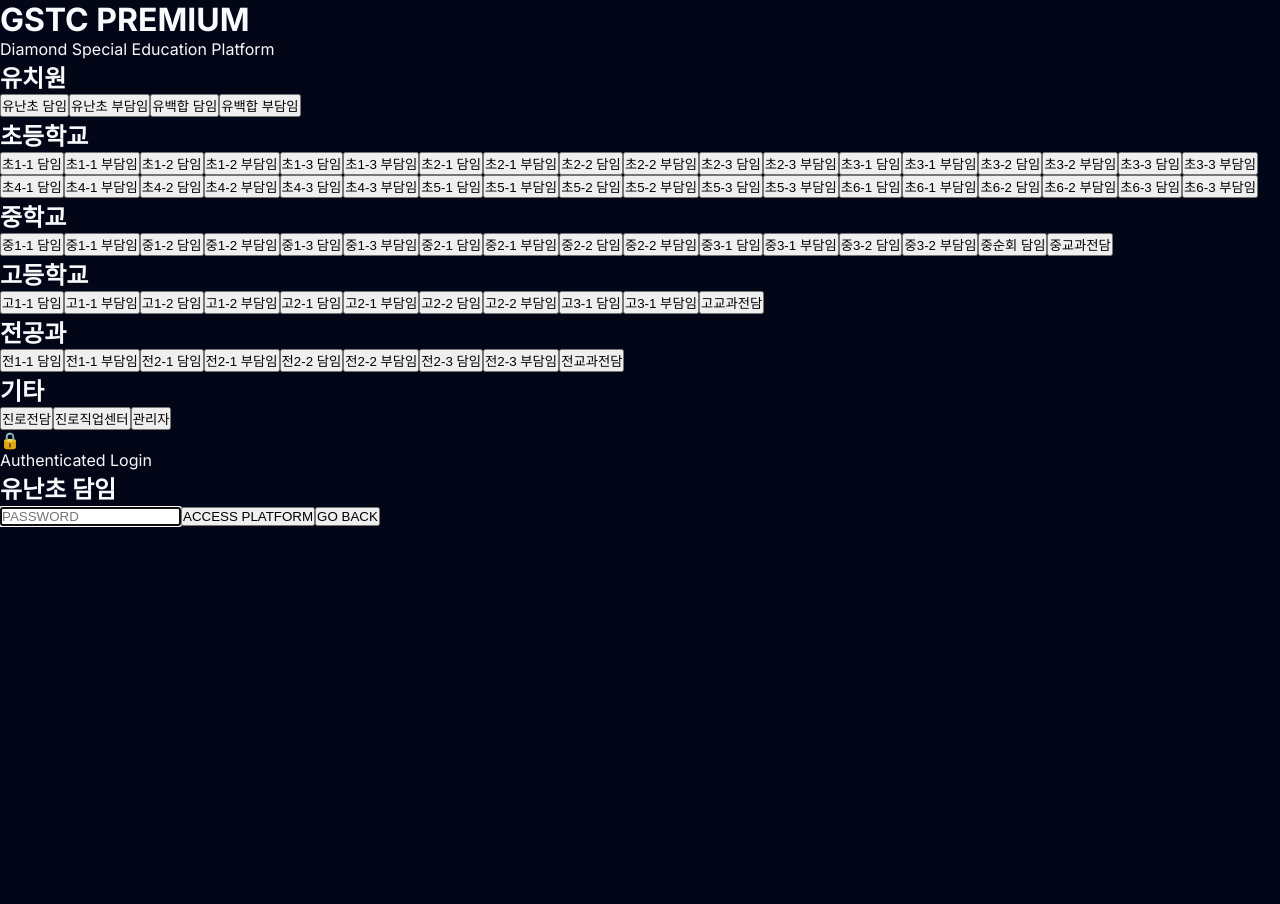
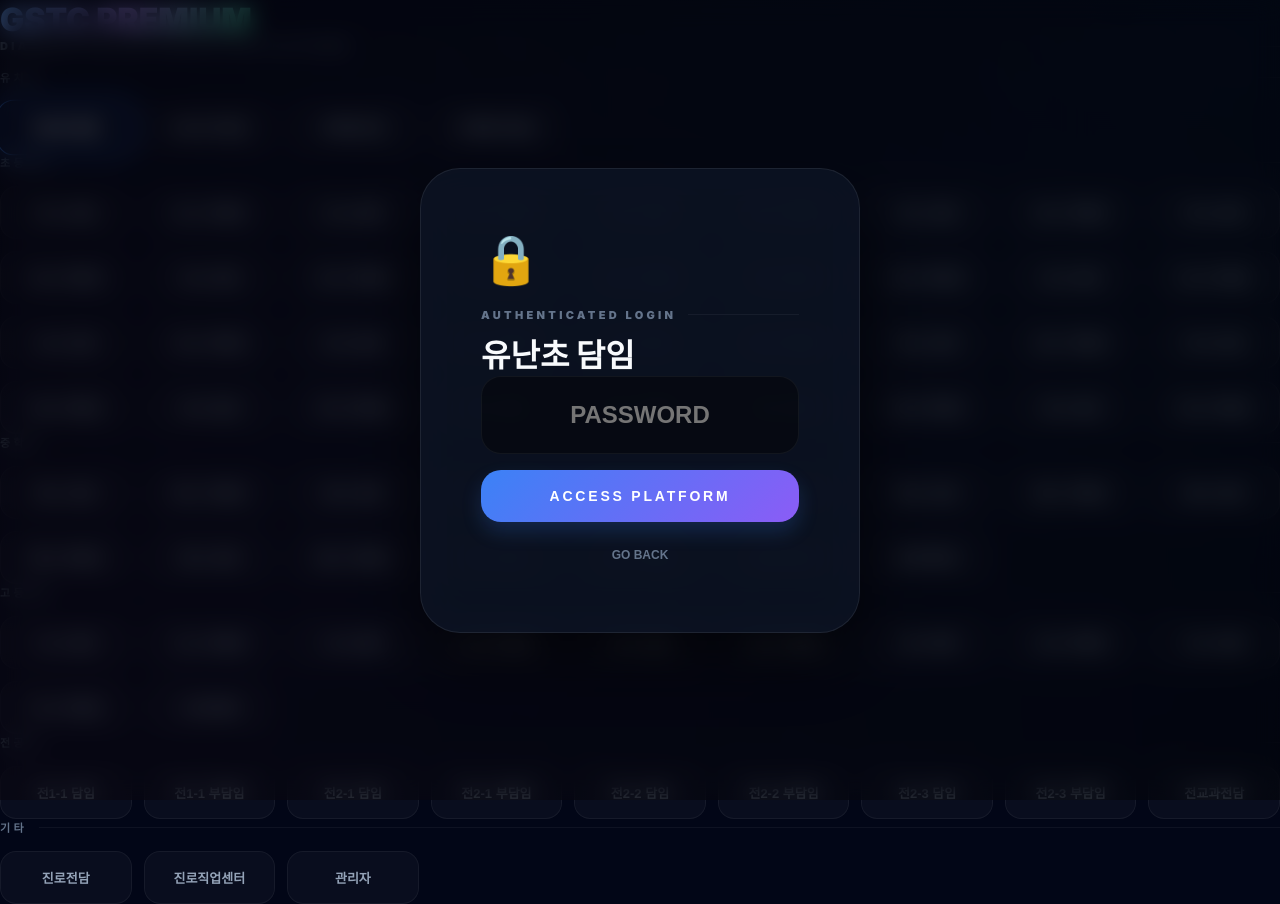
Before and after one commit to korista89/gstc, a Next.js app in the folder frontend/: page / in a window 1280 px wide. Both pictures are taken after a click on the button "유난초 담임". Before the commit the page ends 800 px from the top, so only its background shows below. Built offline with nearby package versions, Linux system fonts and the light colour scheme.

Commit message:
UI/UX 복구(바닐라 CSS) 및 빌드 오류 해결

```diff
--- a/frontend/package.json
+++ b/frontend/package.json
@@ -18,8 +18,11 @@
     "@types/node": "^20",
     "@types/react": "^18",
     "@types/react-dom": "^18",
+    "autoprefixer": "^10.4.27",
     "eslint": "^8",
     "eslint-config-next": "14.1.0",
+    "postcss": "^8.5.8",
+    "tailwindcss": "^4.2.1",
     "typescript": "^5"
   }
 }
--- a/frontend/src/app/globals.css
+++ b/frontend/src/app/globals.css
@@ -1,12 +1,12 @@
 :root {
   --background: #020617;
   --foreground: #f8fafc;
-  --primary: #3b82f6;
-  --secondary: #8b5cf6;
-  --accent: #10b981;
-  --card: rgba(15, 23, 42, 0.6);
-  --border: rgba(255, 255, 255, 0.08);
-  --glass: rgba(255, 255, 255, 0.03);
+  --accent-blue: #3b82f6;
+  --accent-purple: #8b5cf6;
+  --accent-emerald: #10b981;
+  --glass-bg: rgba(15, 23, 42, 0.7);
+  --glass-border: rgba(255, 255, 255, 0.08);
+  --glass-glow: rgba(59, 130, 246, 0.2);
 }
 
 * {
@@ -16,49 +16,133 @@
 }
 
 body {
-  font-family: 'Inter', 'Pretendard Variable', -apple-system, BlinkMacSystemFont, 'Segoe UI', Roboto, sans-serif;
+  font-family: 'Inter', -apple-system, BlinkMacSystemFont, 'Segoe UI', Roboto, sans-serif;
   background-color: var(--background);
   color: var(--foreground);
   overflow-x: hidden;
+  min-height: 100vh;
 }
 
-.glass {
-  background: var(--card);
-  backdrop-filter: blur(20px);
-  -webkit-backdrop-filter: blur(20px);
-  border: 1px solid var(--border);
-  box-shadow: 0 8px 32px 0 rgba(0, 0, 0, 0.3);
+.premium-bg {
+  position: fixed;
+  inset: 0;
+  z-index: -1;
+  background: radial-gradient(circle at top right, rgba(59, 130, 246, 0.1), transparent),
+              radial-gradient(circle at bottom left, rgba(139, 92, 246, 0.1), transparent);
 }
 
-.glass-interactive {
-  background: var(--glass);
-  backdrop-filter: blur(10px);
-  border: 1px solid var(--border);
-  transition: all 0.3s cubic-bezier(0.4, 0, 0.2, 1);
-}
-
-.glass-interactive:hover {
-  background: rgba(255, 255, 255, 0.08);
-  border-color: rgba(59, 130, 246, 0.5);
-  transform: translateY(-2px);
+.glass-container {
+  background: var(--glass-bg);
+  backdrop-filter: blur(24px);
+  -webkit-backdrop-filter: blur(24px);
+  border: 1px solid var(--glass-border);
+  box-shadow: 0 32px 64px rgba(0, 0, 0, 0.5);
+  border-radius: 40px;
 }
 
 .gradient-text {
-  background: linear-gradient(135deg, #60a5fa 0%, #a855f7 50%, #ec4899 100%);
+  background: linear-gradient(135deg, #60a5fa, #a78bfa, #34d399);
+  -webkit-background-clip: text;
   background-clip: text;
-  -webkit-background-clip: text;
   -webkit-text-fill-color: transparent;
+  font-weight: 900;
 }
 
-.premium-shadow {
-  box-shadow: 0 0 50px -12px rgba(59, 130, 246, 0.25);
+.premium-button {
+  background: linear-gradient(135deg, var(--accent-blue), var(--accent-purple));
+  color: white;
+  border: none;
+  border-radius: 20px;
+  padding: 18px 32px;
+  font-weight: 900;
+  cursor: pointer;
+  transition: transform 0.2s, box-shadow 0.2s;
+  box-shadow: 0 10px 20px rgba(59, 130, 246, 0.2);
 }
 
-@keyframes fadeIn {
-  from { opacity: 0; transform: translateY(10px); }
-  to { opacity: 1; transform: translateY(0); }
+.premium-button:hover {
+  transform: translateY(-2px);
+  box-shadow: 0 15px 30px rgba(59, 130, 246, 0.4);
 }
 
-.animate-fade-in {
-  animation: fadeIn 0.6s ease-out forwards;
+.premium-button:active {
+  transform: translateY(0);
 }
+
+.role-grid {
+  display: grid;
+  grid-template-columns: repeat(auto-fill, minmax(130px, 1fr));
+  gap: 12px;
+  width: 100%;
+}
+
+.role-card {
+  background: rgba(255, 255, 255, 0.03);
+  border: 1px solid rgba(255, 255, 255, 0.05);
+  border-radius: 16px;
+  padding: 16px;
+  text-align: center;
+  cursor: pointer;
+  transition: all 0.3s;
+  font-size: 13px;
+  font-weight: 700;
+  color: #94a3b8;
+}
+
+.role-card:hover {
+  background: rgba(255, 255, 255, 0.08);
+  border-color: rgba(255, 255, 255, 0.2);
+  color: #f1f5f9;
+}
+
+.role-card.active {
+  background: rgba(59, 130, 246, 0.1);
+  border-color: var(--accent-blue);
+  color: #fff;
+  box-shadow: 0 0 20px rgba(59, 130, 246, 0.3);
+  transform: scale(1.05);
+}
+
+.category-title {
+  font-size: 11px;
+  font-weight: 900;
+  letter-spacing: 0.3em;
+  color: #64748b;
+  text-transform: uppercase;
+  margin-bottom: 16px;
+  display: flex;
+  align-items: center;
+  gap: 12px;
+}
+
+.category-title::after {
+  content: "";
+  flex: 1;
+  height: 1px;
+  background: rgba(255, 255, 255, 0.05);
+}
+
+.subject-grid {
+  display: grid;
+  grid-template-columns: repeat(auto-fill, minmax(110px, 1fr));
+  gap: 12px;
+}
+
+.subject-card {
+  padding: 16px;
+  background: rgba(255, 255, 255, 0.03);
+  border: 1px solid rgba(255, 255, 255, 0.05);
+  border-radius: 20px;
+  cursor: pointer;
+  transition: all 0.3s;
+  text-align: center;
+  font-weight: 700;
+  color: #94a3b8;
+}
+
+.subject-card.active {
+  background: rgba(16, 185, 129, 0.1);
+  border-color: var(--accent-emerald);
+  color: #6ee7b7;
+  box-shadow: 0 8px 24px rgba(16, 185, 129, 0.2);
+}
--- a/frontend/src/app/page.tsx
+++ b/frontend/src/app/page.tsx
@@ -58,48 +58,32 @@ export default function LoginPage() {
   };
 
   return (
-    <div className="min-h-screen bg-[#020617] text-white p-6 md:p-12 flex flex-col items-center">
-      <div className="fixed inset-0 pointer-events-none overflow-hidden">
-        <div className="absolute top-[-20%] right-[-10%] w-[800px] h-[800px] bg-blue-600/10 rounded-full blur-[160px]" />
-        <div className="absolute bottom-[-20%] left-[-10%] w-[800px] h-[800px] bg-indigo-600/10 rounded-full blur-[160px]" />
-      </div>
+    <div className="min-h-screen p-6 md:p-12 flex flex-col items-center">
+      <div className="premium-bg" />
 
       <header className="relative z-10 text-center mb-16">
-        <h1 className="text-5xl md:text-6xl font-black tracking-tight mb-4">
-          <span className="bg-gradient-to-r from-blue-400 via-indigo-400 to-purple-400 bg-clip-text text-transparent">
+        <h1 className="text-5xl md:text-6xl mb-4">
+          <span className="gradient-text">
             GSTC PREMIUM
           </span>
         </h1>
-        <p className="text-slate-400 font-bold tracking-widest uppercase text-xs">Diamond Special Education Platform</p>
+        <p className="category-title" style={{ justifyContent: 'center' }}>Diamond Special Education Platform</p>
       </header>
 
       <div className="relative z-10 w-full max-w-7xl space-y-12 mb-32">
         {roleCategories.map((category) => (
-          <section key={category.title} className="space-y-4">
-            <h2 className="text-sm font-black text-slate-500 uppercase tracking-[0.3em] flex items-center gap-3">
-              <span className="w-8 h-[1px] bg-slate-800"></span>
+          <section key={category.title}>
+            <h2 className="category-title">
               {category.title}
-              <span className="flex-1 h-[1px] bg-slate-800"></span>
             </h2>
-            <div className="grid grid-cols-2 sm:grid-cols-4 md:grid-cols-6 lg:grid-cols-8 gap-3">
+            <div className="role-grid">
               {category.roles.map((role) => (
                 <button
                   key={role}
                   onClick={() => setSelectedRole(role)}
-                  className={`group relative p-3 rounded-2xl border transition-all duration-300 ${
-                    selectedRole === role
-                      ? "bg-blue-600/20 border-blue-500 shadow-[0_0_30px_rgba(37,99,235,0.4)] scale-105 z-20"
-                      : "bg-slate-900/40 border-slate-800 hover:border-slate-600 hover:bg-slate-900/60"
-                  }`}
+                  className={`role-card ${selectedRole === role ? "active" : ""}`}
                 >
-                  <div className={`text-[10px] sm:text-xs font-bold leading-tight ${
-                    selectedRole === role ? "text-blue-200" : "text-slate-500 group-hover:text-slate-300"
-                  }`}>
-                    {role}
-                  </div>
-                  {selectedRole === role && (
-                    <div className="absolute inset-0 bg-blue-400/5 rounded-2xl animate-pulse" />
-                  )}
+                  {role}
                 </button>
               ))}
             </div>
@@ -108,35 +92,44 @@ export default function LoginPage() {
       </div>
 
       {selectedRole && (
-        <div className="fixed inset-0 bg-black/60 backdrop-blur-md z-[100] flex items-center justify-center p-6 animate-in fade-in duration-300">
-          <div className="bg-slate-950 p-10 rounded-[40px] border border-white/10 shadow-[0_40px_100px_rgba(0,0,0,0.8)] w-full max-w-md animate-in zoom-in-95 duration-300">
-            <div className="text-center mb-8">
-              <div className="w-20 h-20 bg-blue-600/10 rounded-3xl flex items-center justify-center mx-auto mb-6 border border-blue-500/20">
-                <span className="text-4xl text-blue-500">🔒</span>
-              </div>
-              <p className="text-blue-500 text-[10px] font-black uppercase tracking-widest mb-2">Authenticated Login</p>
-              <h2 className="text-2xl font-black text-white">{selectedRole}</h2>
+        <div
+          style={{
+            position: 'fixed', inset: 0, background: 'rgba(0,0,0,0.6)',
+            backdropFilter: 'blur(12px)', WebkitBackdropFilter: 'blur(12px)',
+            display: 'flex', alignItems: 'center', justifyContent: 'center', zIndex: 100
+          }}
+        >
+          <div className="glass-container" style={{ padding: '60px', width: '100%', maxWidth: '440px' }}>
+            <div className="text-center mb-10">
+              <span style={{ fontSize: '48px', display: 'block', marginBottom: '20px' }}>🔒</span>
+              <p className="category-title" style={{ justifyContent: 'center', marginBottom: '8px' }}>Authenticated Login</p>
+              <h2 style={{ fontSize: '32px', fontWeight: 900 }}>{selectedRole}</h2>
             </div>
 
-            <div className="space-y-4">
+            <div style={{ display: 'flex', flexDirection: 'column', gap: '16px' }}>
               <input
                 type="password"
                 placeholder="PASSWORD"
                 value={password}
                 onChange={(e) => setPassword(e.target.value)}
                 autoFocus
-                className="w-full bg-black border border-white/5 rounded-2xl px-6 py-5 text-center text-xl font-black tracking-widest focus:outline-none focus:border-blue-500 focus:ring-4 focus:ring-blue-500/10 transition-all"
+                style={{
+                  width: '100%', background: 'rgba(0,0,0,0.4)', border: '1px solid rgba(255,255,255,0.05)',
+                  borderRadius: '20px', padding: '24px', textAlign: 'center', color: 'white',
+                  fontSize: '24px', fontWeight: 900, outline: 'none'
+                }}
                 onKeyDown={(e) => e.key === 'Enter' && handleLogin()}
               />
               <button
                 onClick={handleLogin}
-                className="w-full bg-blue-600 hover:bg-blue-500 py-5 rounded-2xl font-black text-sm tracking-widest uppercase shadow-xl shadow-blue-900/40 transition-all active:scale-95"
+                className="premium-button"
+                style={{ width: '100%', fontSize: '14px', letterSpacing: '0.2em' }}
               >
                 ACCESS PLATFORM
               </button>
               <button
                 onClick={() => {setSelectedRole(null); setPassword("");}}
-                className="w-full text-slate-500 text-xs font-bold hover:text-white transition-colors py-2"
+                style={{ background: 'none', border: 'none', color: '#64748b', fontSize: '12px', fontWeight: 700, cursor: 'pointer', padding: '10px' }}
               >
                 GO BACK
               </button>
```
Also changed, not shown: frontend/src/app/setup/page.tsx (+17 -31 lines), frontend/vercel.json (deleted), 1 other file (tests, documents, lock files or other folders).
